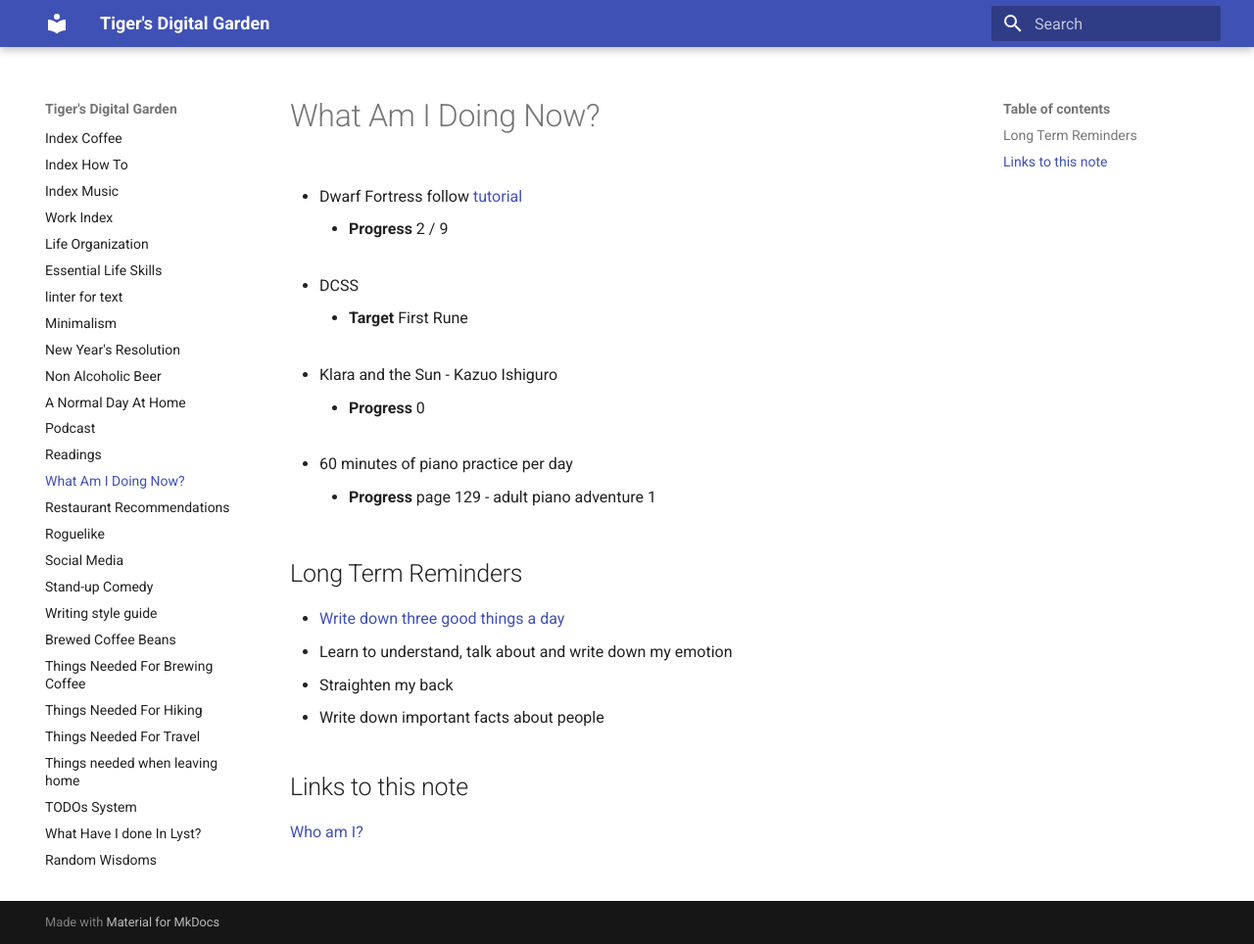
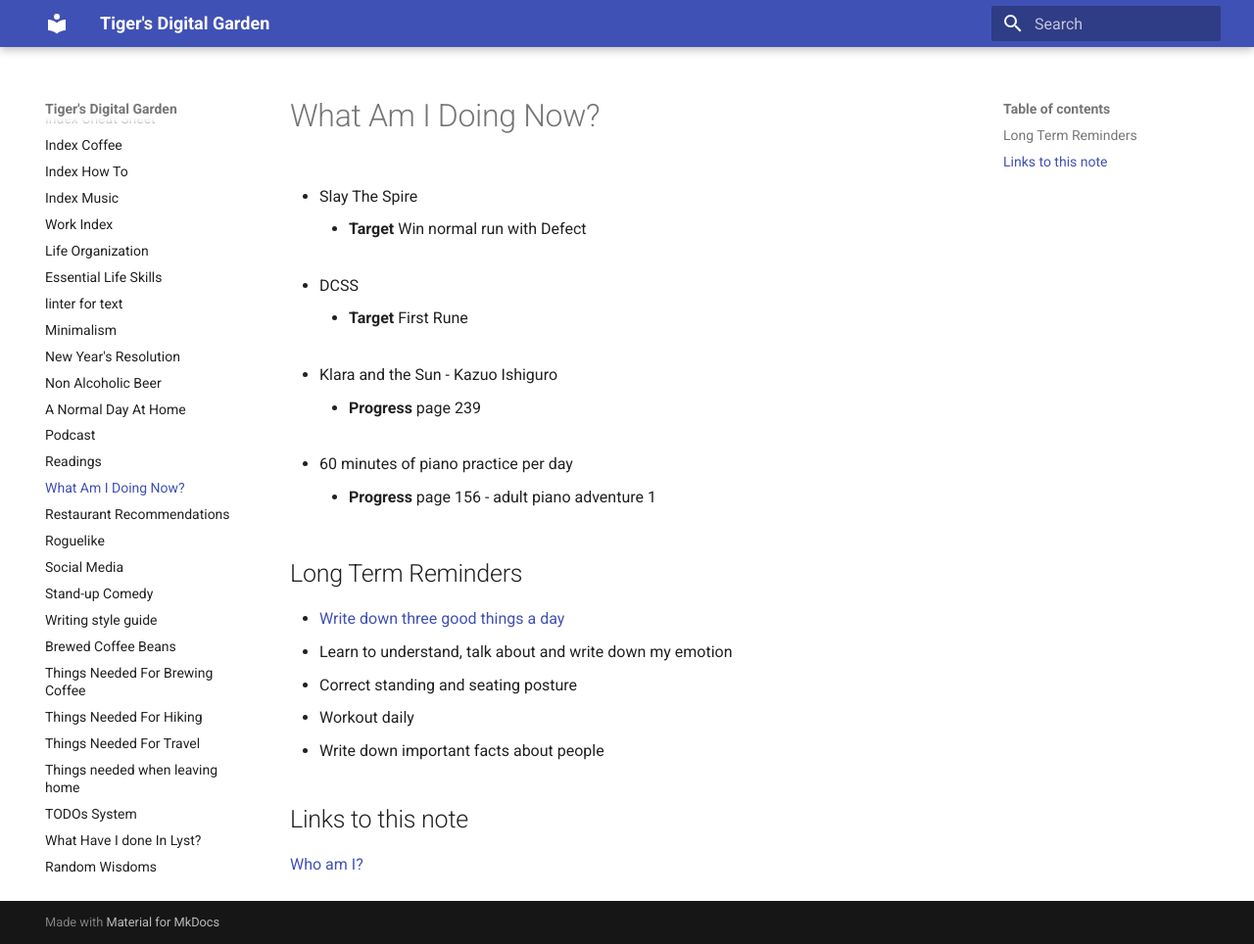
Before and after one commit to ynotstartups/notes, an MkDocs documentation site: the page built from notes/reminders.md, in a window 1280 px wide and 964 px high. Shown: the whole window at 98% size. Built offline with MkDocs 1.6.1 and Material for MkDocs 9.7.7, drawn with Linux system fonts in a browser that asks for light colours.

Commit message:
update progress

```diff
--- a/notes/reminders.md
+++ b/notes/reminders.md
@@ -1,8 +1,8 @@
 # What Am I Doing Now?
 
-- Dwarf Fortress follow [tutorial](https://df-walkthrough.readthedocs.io/en/latest/chapters/chap01-setup-starting.html)
+- Slay The Spire
 
-  - **Progress** 2 / 9
+  - **Target** Win normal run with Defect
 
 - DCSS
 
@@ -10,17 +10,18 @@
 
 - Klara and the Sun - Kazuo Ishiguro
 
-  - **Progress** 0
+  - **Progress** page 239
 
 - 60 minutes of piano practice per day
 
-  - **Progress** page 129 - adult piano adventure 1
+  - **Progress** page 156 - adult piano adventure 1
 
 ## Long Term Reminders
 
 - [Write down three good things a day](https://ggia.berkeley.edu/practice/three-good-things)
 - Learn to understand, talk about and write down my emotion
-- Straighten my back
+- Correct standing and seating posture
+- Workout daily
 - Write down important facts about people
 
 ## Links to this note
```
